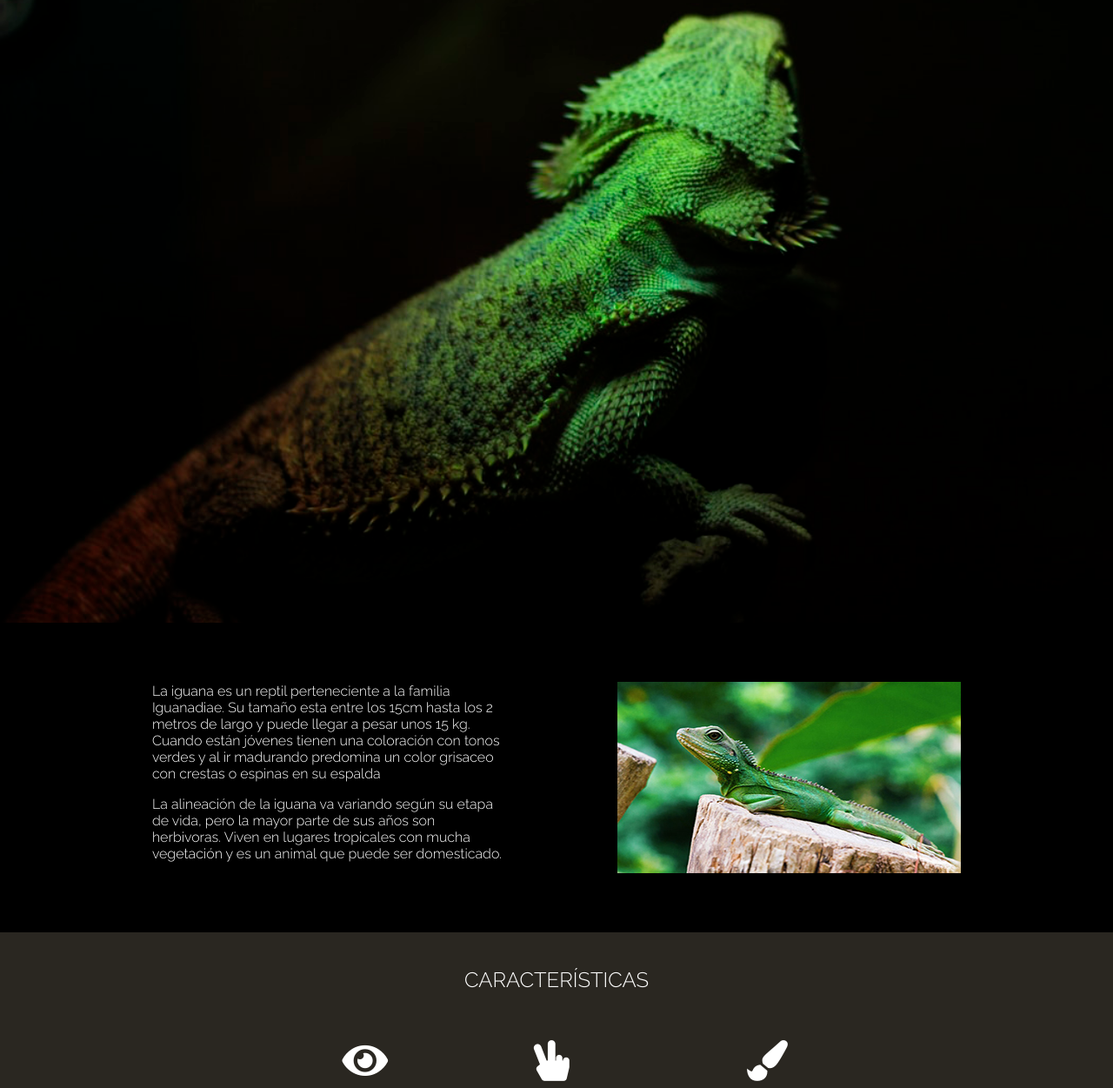
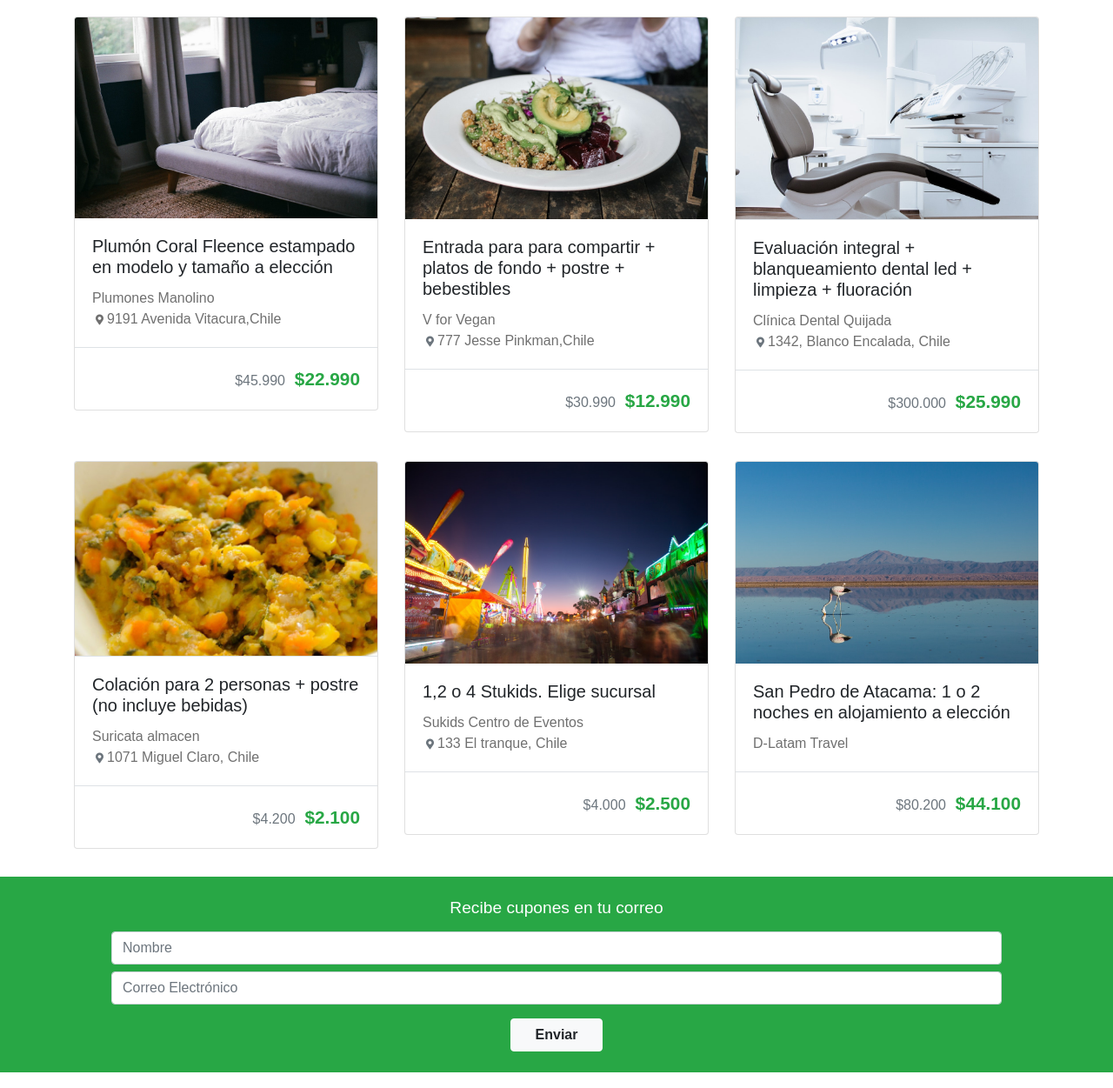
Before and after one commit to tomasbriones/cuppon, a plain HTML site: page index.html in a window 1280 px wide. Shown: the part 77-1328 px from the top of the page at 87% size. Drawn offline with nearby package versions, Linux system fonts and the light colour scheme.

Commit message:
corrigiendo codigo

```diff
--- a/assets/css/style.css
+++ b/assets/css/style.css
@@ -1,67 +1,44 @@
 body {
-  text-align: center;
-  color:#ffffff;
-  background: #000000;
-  margin: auto;
-  font-family: 'Raleway';
+  font-family: 'Roboto ', sans-serif;
 }
-body * {
-  margin: 0;
-  border: 0;
-  padding: 0;
+.success {
+  background:#28a745;
 }
-h1  {
-  font-weight: 300;
-  font-size: 3em;
-  margin:0.1em;
+header {
+  margin-top: 6rem;
 }
-h3 {
-  margin-top: 2rem;
-  padding: 0em 2em 0em 5em;
+
+span, .card-text {
+  color: #707070;
+}
+.card-title {
+  color:#212529;
+}
+h4 {
+  font-size: 1.2em;
+  font-weight: 500;
+}
+h5 {
   font-weight: 300;
 }
-h2 {
-  margin-bottom: 1.5rem;
-  font-weight: 300;
+.card {
+  margin: 0 auto;
+  float: none;
+  margin-bottom: 2rem;
 }
-.carac-section i {
-  font-size: 2.5em;
-  padding-bottom: 1rem;
+li {
+  vertical-align: middle;
 }
-.carac-section, .foot {
-  background: #2a2721;
-  padding: 2.5rem;
+.price-green {
+  color: #28a745;
+  font-weight: 600;
+  font-size: 1.3em;
 }
-.desc-section {
-  white-space: nowrap;
-  text-align: center;
-  margin: 4em;
+.card-link+.card-link {
+    margin-left: 0.4rem;
 }
-.text-description  {
-  width: 35%;
-  text-align: left;
-  vertical-align: middle;
-  white-space: normal;
-  display: inline-block;
-  padding-right: 8em;
-  font-weight: 300;
+.form-control {
+  margin: 0 auto;
+  float: none;
+  width: 80vw;
 }
-.desc-image {
-  vertical-align: middle;
-  display: inline-block;
-}
-.text-description * {
-  margin-bottom: 1rem;
-}
-.image {
-  padding: 1.8rem 0.4rem 1.8rem 0.4rem;
-}
-.image , h3 {
-  display: inline-block;
-}
-a:link{
-  text-decoration: none;
-}
-a:visited {
-  color: inherit;
-}
--- a/index.html
+++ b/index.html
@@ -2,49 +2,149 @@
 <html lang="es" dir="ltr">
   <head>
     <meta charset="utf-8">
-    <title>Iguana Page</title>
-    <meta name="author" content="Tomas Briones">
-    <meta name="description" content="Descripcion de las iguanas">
-    <meta name="keywords" content="iguana, descripcion">
+    <title>Cuppon</title>
+
+    <meta name="viewport" content="width=device-width, initial-scale=1.0">
+
+    <!--CSS bootstrap v4.5.3-->
+    <link rel="stylesheet" href="https://cdn.jsdelivr.net/npm/bootstrap@4.5.3/dist/css/bootstrap.min.css" integrity="sha384-TX8t27EcRE3e/ihU7zmQxVncDAy5uIKz4rEkgIXeMed4M0jlfIDPvg6uqKI2xXr2" crossorigin="anonymous">
+
+    <!--Google Fonts-->
+    <link rel="preconnect" href="https://fonts.gstatic.com">
+    <link href="https://fonts.googleapis.com/css2?family=Roboto:wght@300;500&display=swap" rel="stylesheet">
+
+    <!--Font Awesome-->
     <link rel="stylesheet" href="https://use.fontawesome.com/releases/v5.6.3/css/all.css" integrity="sha384-UHRtZLI+pbxtHCWp1t77Bi1L4ZtiqrqD80Kn4Z8NTSRyMA2Fd33n5dQ8lWUE00s/" crossorigin="anonymous">
+
+    <!--Mi estilo-->
     <link rel="stylesheet" href="assets/css/style.css">
-    <link rel="preconnect" href="https://fonts.gstatic.com">
-    <link href="https://fonts.googleapis.com/css2?family=Raleway:wght@300;500&display=swap" rel="stylesheet">
   </head>
   <body>
-    <nav class="titulo">
-      <h1>IGUANAS</h1>
+    <nav class=" bg-success navbar navbar-expand-lg navbar-dark fixed-top"  >
+      <div class="container">
+        <a class="navbar-brand" href="#"> <img src="assets/img/logo-white.png" width="150" alt="Logo de Cuppon"> </a>
+        <button class="navbar-toggler" type="button" data-toggle="collapse" data-target="#navbarNav" aria-controls="navbarNav" aria-expanded="false" aria-label="Toggle navigation">
+          <span class="navbar-toggler-icon"></span>
+        </button>
+        <div class="collapse navbar-collapse" id="navbarNav">
+          <ul class="navbar-nav ml-auto">
+            <li class="nav-item px-2">
+              <a class="nav-link" href="#">Inicio</a>
+            </li>
+            <li class="nav-item px-2">
+              <a class="nav-link" href="#">Productos</a>
+            </li>
+            <li class="nav-item px-2">
+              <a class="nav-link" href="#">Contacto</a>
+            </li>
+          </ul>
+        </div>
+      </div>
     </nav>
-    <header id="inicio" class="hero-section">
-      <img src="assets/img/bg-header.jpg" alt="iguana fondo">
+
+    <header class="container ">
+      <div class="row my-0">
+        <section class="col-md-4" >
+          <div class="card">
+            <img src="assets/img/cupon-1.jpg" class="card-img-top" alt="Plumon Coral Fleence">
+            <div class="card-body">
+              <h5 class="card-title">Plumón Coral Fleence estampado en modelo y tamaño a elección</h5>
+              <p class="card-text my-0 ">Plumones Manolino</p>
+              <span><i class="fas fa-map-marker-alt fa-xs px-1"></i>9191 Avenida Vitacura,Chile</span>
+            </div>
+            <div class="card-body border-top text-right">
+              <a href="#" class="card-link text-secondary">$45.990</a>
+              <a href="#" class="card-link price-green">$22.990</a>
+            </div>
+          </div>
+        </section>
+        <section class="col-md-4" >
+          <div class="card" >
+            <img src="assets/img/cupon-2.jpg" class="card-img-top" alt="Almuerzo completo">
+            <div class="card-body">
+              <h5 class="card-title ">Entrada para para compartir + platos de fondo + postre + bebestibles</h5>
+              <p class="card-text my-0">V for Vegan</p>
+              <span><i class="fas fa-map-marker-alt fa-xs px-1 text-secondary"></i>777 Jesse Pinkman,Chile</span>
+            </div>
+            <div class="card-body border-top text-right">
+              <a href="#" class="card-link text-secondary">$30.990</a>
+              <a href="#" class="card-link price-green">$12.990</a>
+            </div>
+          </div>
+        </section>
+        <section class="col-md-4" >
+          <div class="card" >
+            <img src="assets/img/cupon-3.jpg" class="card-img-top" alt="Evaluacion dental integral">
+            <div class="card-body border-top">
+              <h5 class="card-title">Evaluación integral + blanqueamiento dental led + limpieza + fluoración</h5>
+              <p class="card-text my-0">Clínica Dental Quijada</p>
+              <span><i class="fas fa-map-marker-alt fa-xs px-1 text-secondary"></i>1342, Blanco Encalada, Chile</span>
+            </div>
+            <div class="card-body border-top text-right">
+              <a href="#" class="card-link text-secondary">$300.000</a>
+              <a href="#" class="card-link price-green">$25.990</a>
+            </div>
+          </div>
+        </section>
+      </div>
+      <div class="row">
+        <section class="col-md-4" >
+          <div class="card" >
+            <img src="assets/img/cupon-4.jpg" class="card-img-top" alt="Colación para dos personas">
+            <div class="card-body border-top">
+              <h5 class="card-title">Colación para 2 personas + postre (no incluye bebidas)</h5>
+              <p class="card-text my-0 ">Suricata almacen</p>
+              <span><i class="fas fa-map-marker-alt fa-xs px-1 text-secondary"></i>1071 Miguel Claro, Chile</span>
+            </div>
+            <div class="card-body border-top text-right">
+              <a href="#" class="card-link text-secondary">$4.200</a>
+              <a href="#" class="card-link price-green">$2.100</a>
+            </div>
+          </div>
+        </section>
+        <section class="col-md-4" >
+          <div class="card" >
+            <img src="assets/img/cupon-5.jpg" class="card-img-top" alt="Dulces">
+            <div class="card-body">
+              <h5 class="card-title">1,2 o 4 Stukids. Elige sucursal</h5>
+              <p class="card-text my-0 ">Sukids Centro de Eventos</p>
+              <span><i class="fas fa-map-marker-alt fa-xs px-1 text-secondary"></i>133 El tranque, Chile</span>
+            </div>
+            <div class="card-body border-top text-right">
+              <a href="#" class="card-link text-secondary">$4.000</a>
+              <a href="#" class="card-link price-green">$2.500</a>
+            </div>
+          </div>
+        </section>
+        <section class="col-md-4" >
+          <div class="card" >
+            <img src="assets/img/cupon-6.jpg" class="card-img-top" alt="Empanadas">
+            <div class="card-body">
+              <h5 class="card-title">San Pedro de Atacama: 1 o 2 noches en alojamiento a elección</h5>
+              <p class="card-text my-0 ">D-Latam Travel</p>
+            </div>
+            <div class="card-body border-top text-right">
+              <a href="#" class="card-link text-secondary">$80.200</a>
+              <a href="#" class="card-link price-green">$44.100</a>
+            </div>
+          </div>
+        </section>
+      </div>
     </header>
-    <section id="descripcion" class="desc-section">
-      <figure class="text-description">
-        <p>La iguana es un reptil perteneciente a la familia Iguanadiae. Su tamaño esta entre los 15cm hasta los 2 metros de largo y puede llegar a pesar unos 15 kg. Cuando están jóvenes tienen una coloración con tonos verdes y al ir madurando predomina un color grisaceo con crestas o espinas en su espalda</p>
-        <p>La alineación de la iguana va variando según su etapa de vida, pero la mayor parte de sus años son herbivoras. Viven en lugares tropicales con mucha vegetación y es un animal que puede ser domesticado.</p></figure>
-      <figure class="desc-image">
-        <img src="assets/img/iguana-1.jpg" alt="iguana verde">
-      </figure>
+    <section class="container-fluid bg-success py-4">
+      <form>
+        <h4 class="container text-center text-white mb-3">Recibe cupones en tu correo</h4>
+        <input type="text" class="form-control mb-2" placeholder="Nombre">
+        <input type="email" class="form-control" placeholder="Correo Electrónico">
+        <div class="text-center mt-3">
+          <button type="submit" class="btn btn-light"><p class="m-0 px-3 font-weight-bold">Enviar</p></button>
+        </div>
+      </form>
     </section>
-    <section id="caracteristicas" class="carac-section">
-      <h2>CARACTERÍSTICAS</h2>
-      <h3><i class="fas fa-eye"></i><p>Tercer ojo</p></h3>
-      <h3><i class="fas fa-hand-peace"></i><p>Pacícifas</p></h3>
-      <h3><i class="fas fa-paint-brush"></i><p>Cambian de color</p></h3>
-    </section>
-    <section class="image">
-      <article class="image">
-        <img src="assets/img/iguana-2.jpg" alt="iguana cuerpo">
-      </article>
-      <article class="image">
-        <img src="assets/img/iguana-3.jpg" alt="iguana perfil">
-      </article>
-      <article class="image">
-        <img src="assets/img/iguana-4.jpg" alt="iguana grupo">
-      </article>
-    </section>
-    <footer id="contacto" class="foot">
-      <a href="http://www.anipedia.net/iguanas/iguana-verde" target="_blank"><p>Visita http://www.anipedia.net/iguanas/iguana-verde/ para conocer más</p></a>
+    <footer class="text-center text-secondary my-4">
+      <img src="assets/img/logo-black.png" alt="Cuppon Logo" width="100">
+      <p class="mt-2 mb-0"><i class="far fa-copyright fa-xs px-1"></i>2018 Cuppon Latam. Todos los </p>
+      <p>derechos reservados</p>
     </footer>
   </body>
 </html>
```
